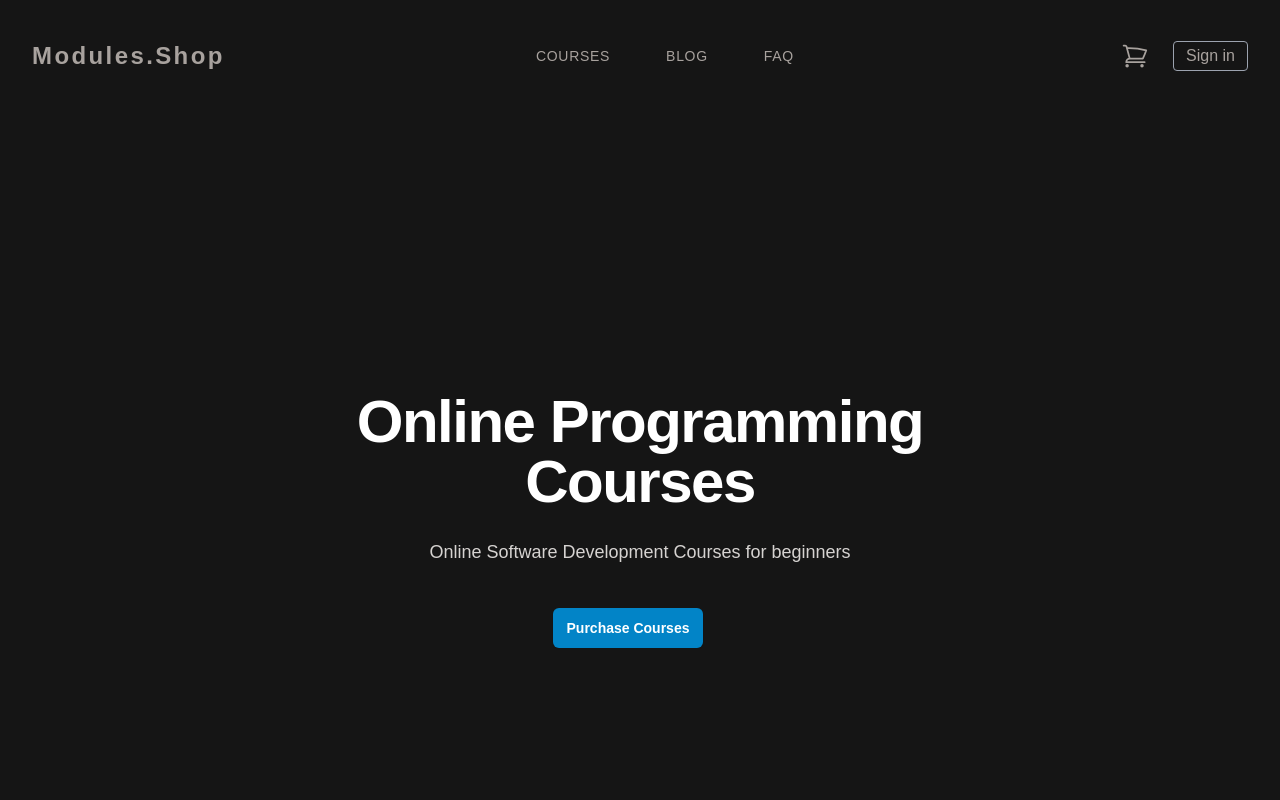
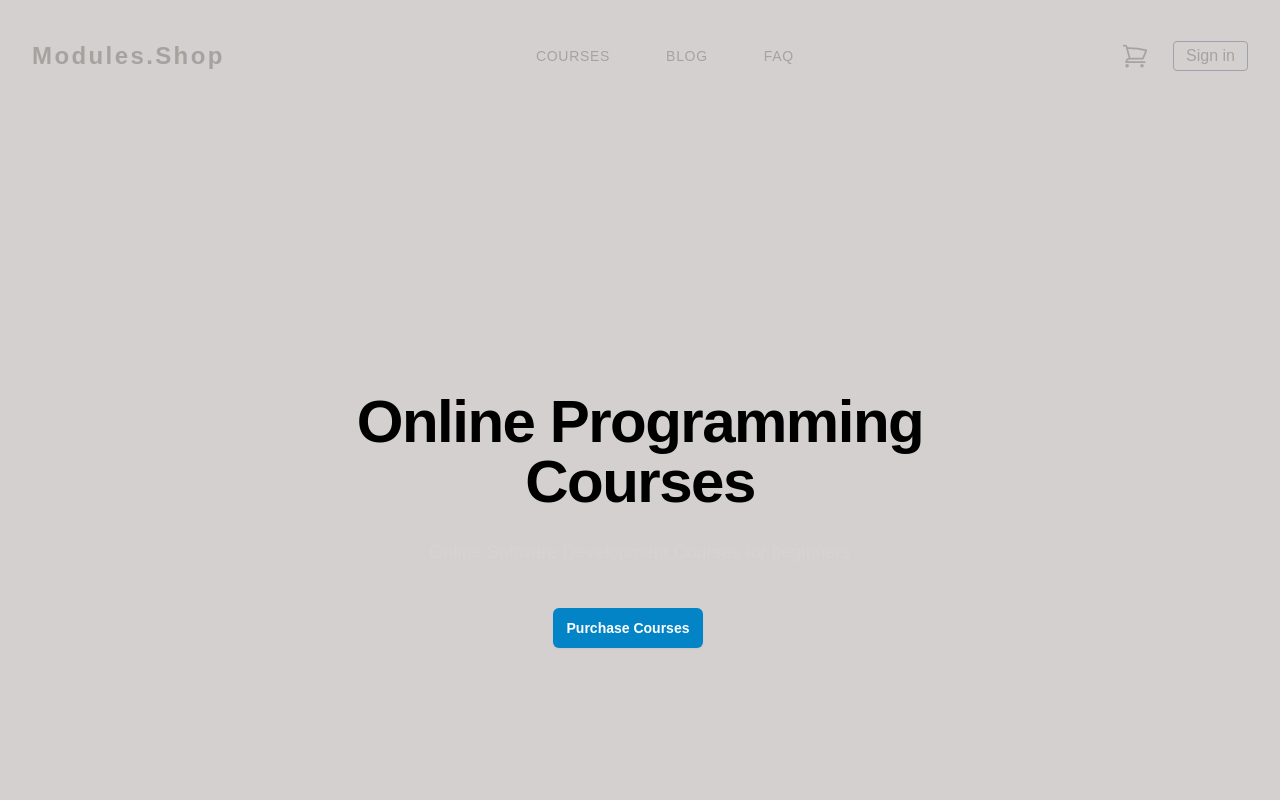
Before and after one commit to CristianM100/Modules.Shop, a Next.js app: page / in a window 1280 px wide. Shown: the top 800 px of the page. Built offline with nearby package versions, Linux system fonts and the light colour scheme; no server answers.

Commit message:
change color

```diff
--- a/app/page.tsx
+++ b/app/page.tsx
@@ -8,11 +8,11 @@ const Page = () => {
       <div className='relative isolate h-full overflow-hidden pt-14'>
         <div
           aria-hidden='true'
-          className='fixed inset-0 -z-10 bg-black/90 bg-blend-multiply'
+          className='fixed inset-0 -z-10 bg-black-400 bg-blend-multiply'
         />
         <div className='mx-auto max-w-2xl py-32 px-4 sm:py-48 md:px-6 lg:py-56 xl:px-8'>
           <div className='text-center'>
-            <h1 className='text-4xl font-bold tracking-tight text-white sm:text-6xl'>
+            <h1 className='text-4xl font-bold tracking-tight text-black sm:text-6xl'>
               Online Programming Courses
             </h1>
             <p className='mt-6 text-lg leading-8 text-stone-300'>
```
